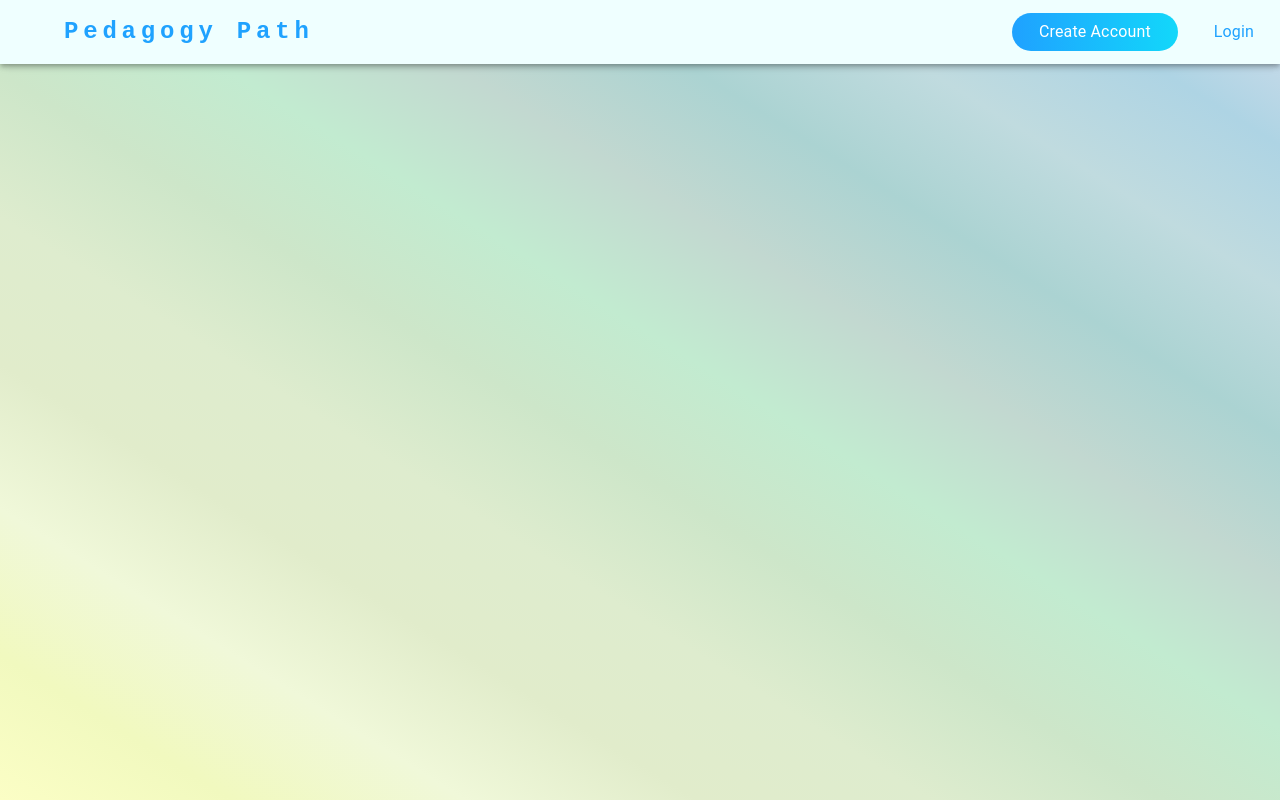
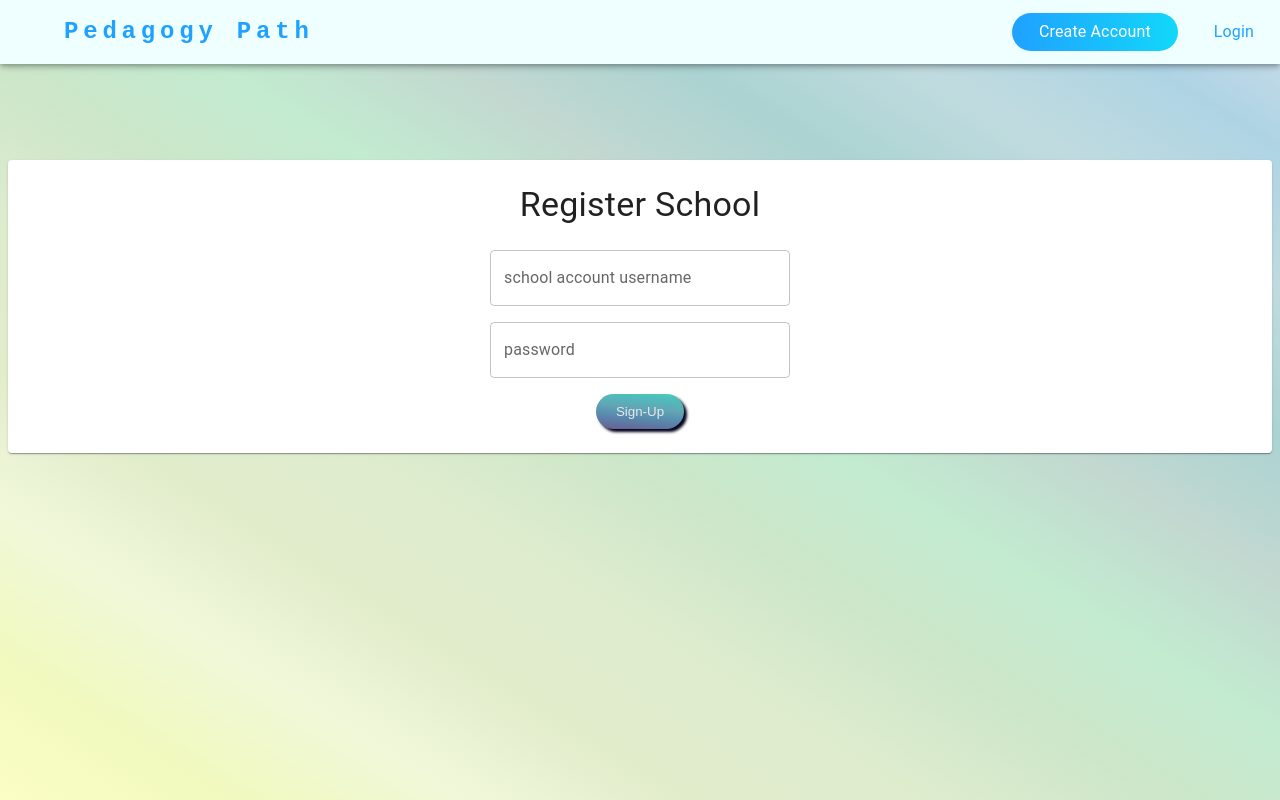
Before and after one commit to katc336/student-attendance-tracker, a React (Vite) app in the folder student-attendance/: page /creat_account_admin in a window 1280 px wide. Built offline with nearby package versions, Linux system fonts and the light colour scheme.

Commit message:
Reorder folders

```diff
--- /dev/null
+++ b/student-attendance/src/client/content/Authorizations/CreateAccountPage/AdminCreateAccountPage.tsx
@@ -0,0 +1,21 @@
+import { useState } from "react";
+import Box from "@mui/material/Box"
+import Card from "@mui/material/Card"
+import Typography from "@mui/material/Typography"
+import Stack from "@mui/material/Stack"
+import { Link } from "react-router-dom";
+import AdminRegister from "../Forms/Admin/AdminRegister";
+
+const AdminCreateAccountPage: React.FC = () => {
+    return (
+        <Box>
+            <Card
+                sx={{ p: 3 }}
+                className="center">
+                <AdminRegister />
+            </Card>
+        </Box>
+    )
+}
+
+export default AdminCreateAccountPage
--- a/student-attendance/src/client/content/CreateAccountPage/CreatAccount.tsx
+++ b/student-attendance/src/client/content/Authorizations/CreateAccountPage/CreatAccount.tsx
@@ -6,7 +6,7 @@ import Stack from "@mui/material/Stack"
 import LoginIcon from '@mui/icons-material/Login';
 import { Link } from "react-router-dom";
 
-const CreatAccount: React.FC = () => {
+const CreateAccountPage: React.FC = () => {
     return (
         <Box sx={{ display: "flex", justifyContent: "center", alignItems: "center", height: "100vh", m: 5 }}>
             <Box sx={{ width: "50%", }}>
@@ -29,9 +29,11 @@ const CreatAccount: React.FC = () => {
                             Are you a School Administrator?
                         </Typography>
                         <Stack direction={"row"}>
+                            <Link to="/creat_account_admin" style={{ textDecoration: "none" }}>
                                 <Typography sx={{ color: "#1FA2FF" }}>
                                     Set up a school account
                                 </Typography>
+                            </Link>
                             <LoginIcon sx={{ mx: 1, color: "#1FA2FF" }} />
                         </Stack>
                     </Card>
@@ -40,15 +42,18 @@ const CreatAccount: React.FC = () => {
                             Are you a teacher joining your team?
                         </Typography>
                         <Stack direction={"row"}>
+                            <Link to="/creat_account_teacher" style={{ textDecoration: "none" }}>
                                 <Typography sx={{ color: "#1FA2FF" }}>
                                     Sign in with your email
                                 </Typography>
+                            </Link>
                             <LoginIcon sx={{ mx: 1, color: "#1FA2FF" }} />
                         </Stack>
                     </Card>
                 </Stack>
             </Box>
         </Box>
-    )}
+    )
+}
 
-export default CreatAccount
+export default CreateAccountPage
--- /dev/null
+++ b/student-attendance/src/client/content/Authorizations/CreateAccountPage/TeacherCreateAccounPage.tsx
@@ -0,0 +1,20 @@
+import { useState } from "react";
+import Box from "@mui/material/Box"
+import Card from "@mui/material/Card"
+import Typography from "@mui/material/Typography"
+import Stack from "@mui/material/Stack"
+import { Link } from "react-router-dom";
+
+const TeacherCreateAccountPage: React.FC = () => {
+    return (
+        <Box>
+            <Card
+                sx={{ p: 3 }}
+                className="center">
+
+            </Card>
+        </Box>
+    )
+}
+
+export default TeacherCreateAccountPage
--- a/student-attendance/src/client/content/Authorizations/Admin/AdminLogin.tsx
+++ b/student-attendance/src/client/content/Authorizations/Forms/Admin/AdminLogin.tsx
@@ -1,5 +1,5 @@
 import { useState } from 'react';
-import { useAdminLoginMutation } from '../../../../redux/api';
+import { useAdminLoginMutation } from '../../../../../redux/api';
 import { useNavigate } from 'react-router-dom';
 import Box from '@mui/material/Box';
 import Stack from '@mui/material/Stack';
--- a/student-attendance/src/client/content/Authorizations/Teacher/TeacherLogin.tsx
+++ b/student-attendance/src/client/content/Authorizations/Forms/Admin/AdminRegister.tsx
@@ -1,21 +1,21 @@
 import { useState } from 'react';
-import { useTeacherLoginMutation } from '../../../../redux/api';
+import { useAdminRegisterMutation } from '../../../../../redux/api';
 import { useNavigate } from 'react-router-dom';
 import Box from '@mui/material/Box';
 import Stack from '@mui/material/Stack';
 import TextField from '@mui/material/TextField';
 import Typography from '@mui/material/Typography';
 
-const TeacherLogin: React.FC = () => {
+const AdminRegister: React.FC = () => {
     const [username, setUsername] = useState("");
     const [password, setPassword] = useState("");
     const [loginError, setLoginError] = useState(false);
-    const [login] = useTeacherLoginMutation();
+    const [register] = useAdminRegisterMutation();
     const navigate = useNavigate();
     const handleSubmit = async (event: React.FormEvent<HTMLFormElement>) => {
         try {
             event.preventDefault();
-            const result = await login({ username, password });
+            const result = await register({ username, password });
             if ("data" in result) {
                 // Successful login
                 setLoginError(false);
@@ -27,7 +27,7 @@ const TeacherLogin: React.FC = () => {
                 console.log("Incorrect login credentials: Check username and or password");
             }
         } catch (error) {
-
+            console.error(error)
         }
     };
     return (
@@ -37,17 +37,16 @@ const TeacherLogin: React.FC = () => {
                 noValidate
                 autoComplete="off" >
                 <Typography variant={"h4"} sx={{ mb: 3 }}>
-                    Teacher Login
+                    Register School
                 </Typography>
                 <form onSubmit={handleSubmit}>
                     <Stack
                         direction="column"
                         spacing={2}
-                        sx={{}}
-                    >
+                        sx={{}}>
                         <TextField
                             id="username-form"
-                            label="username"
+                            label="school account username"
                             variant="outlined"
                             value={username}
                             onChange={(event) => setUsername(event.target.value)}
@@ -61,9 +60,9 @@ const TeacherLogin: React.FC = () => {
                             onChange={(event) => setPassword(event.target.value)}
                             sx={{ width: 300 }}
                         />
-                        <div className="center">
+                          <div className="center">
                             <button className='auth-button'>
-                                Login
+                               Sign-Up
                             </button>
                         </div>
                     </Stack>
@@ -72,4 +71,4 @@ const TeacherLogin: React.FC = () => {
         </div>
     )
 }
-export default TeacherLogin
+export default AdminRegister
--- a/student-attendance/src/client/main.tsx
+++ b/student-attendance/src/client/main.tsx
@@ -11,8 +11,10 @@ import { BrowserRouter } from "react-router-dom";
 import { Routes, Route } from "react-router-dom";
 //Pages
 import HomePage from "./content/Homepage/HomePage";
-import CreatAccount from "./content/CreateAccountPage/CreatAccount";
-import LoginPage from "./content/LoginPage/LoginPage";
+import CreateAccountPage from "./content/Authorizations/CreateAccountPage/CreatAccount";
+import LoginPage from "./content/Authorizations/LoginPage/LoginPage";
+import AdminCreateAccountPage from "./content/Authorizations/CreateAccountPage/AdminCreateAccountPage";
+import TeacherCreateAccountPage from "./content/Authorizations/CreateAccountPage/TeacherCreateAccounPage";
 
 ReactDOM.createRoot(document.getElementById("root") as HTMLElement).render(
   <React.StrictMode>
@@ -21,7 +23,9 @@ ReactDOM.createRoot(document.getElementById("root") as HTMLElement).render(
         <App />
         <Routes>
           <Route path="/" element={<HomePage />} />
-          <Route path="/create_account" element={<CreatAccount />} />
+          <Route path="/create_account" element={<CreateAccountPage />} />
+          <Route path="creat_account_admin" element={<AdminCreateAccountPage />}/>
+          <Route path="creat_account_teacher" element={<TeacherCreateAccountPage/>}/>
           <Route path="/login_account" element={<LoginPage />} />
         </Routes>
       </BrowserRouter>
```
Also changed, not shown: student-attendance/src/client/content/Authorizations/Admin/AdminAuth.tsx (deleted, +0 -11 lines), student-attendance/src/client/content/Authorizations/Forms/Teacher/TeacherLogin.tsx (renamed from student-attendance/src/client/content/Authorizations/Admin/AdminRegister.tsx, +12 -11 lines), student-attendance/src/client/content/Authorizations/LoginPage/LoginPage.tsx (renamed from student-attendance/src/client/content/LoginPage/LoginPage.tsx, +5 -4 lines), student-attendance/src/client/content/Authorizations/Teacher/TeacherAuth.tsx (deleted, +0 -10 lines), student-attendance/src/client/content/Authorizations/Forms/Teacher/TeacherRegister.tsx (added). Lines whose indentation alone changed are shown as unchanged.
